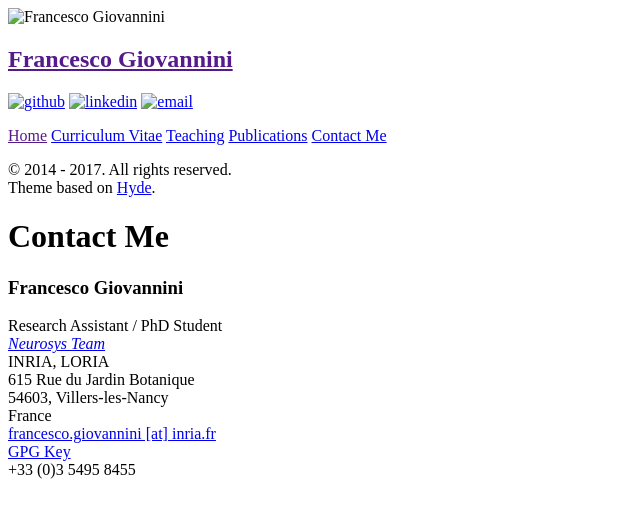
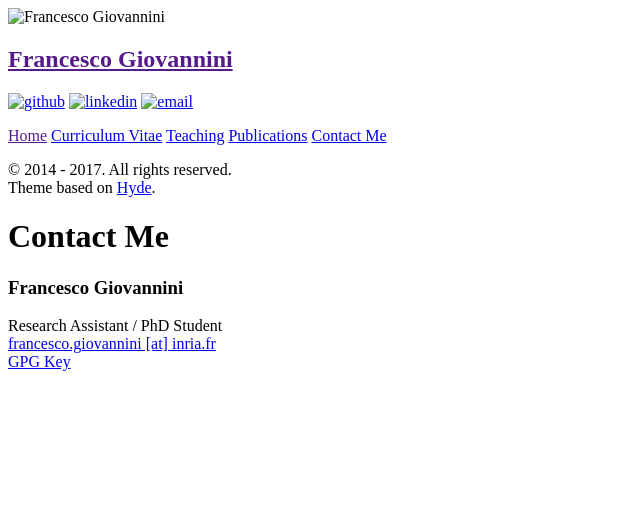
Before and after one commit to JoErNanO/joernano.github.io, a Jekyll site: the page built from pages/20-contact-me.md, in a window 1280 px wide. Shown: the top 518 px of the page, without its empty margins (0-640 px from the left). Built offline with Jekyll 4.4.1, drawn with Linux system fonts in a browser that asks for light colours.

Commit message:
[CONT] Remove phone number.

```diff
--- a/pages/20-contact-me.md
+++ b/pages/20-contact-me.md
@@ -5,11 +5,15 @@ title: Contact Me
 
 ### Francesco Giovannini
 Research Assistant / PhD Student
+[francesco.giovannini [at] inria.fr](mailto:francesco.giovannini[at]inria.fr)
+[GPG Key](https://pgp.mit.edu/pks/lookup?op=get&search=0xF11F3CCA673A7BC2)
+<!---
 [*Neurosys Team*](http://neurosys.loria.fr)
 INRIA, LORIA
 615 Rue du Jardin Botanique
 54603, Villers-les-Nancy
 France
-[francesco.giovannini [at] inria.fr](mailto:francesco.giovannini[at]inria.fr)
-[GPG Key](https://pgp.mit.edu/pks/lookup?op=get&search=0xF11F3CCA673A7BC2)
+-->
+<!---
 +33 (0)3 5495 8455
+-->
```
